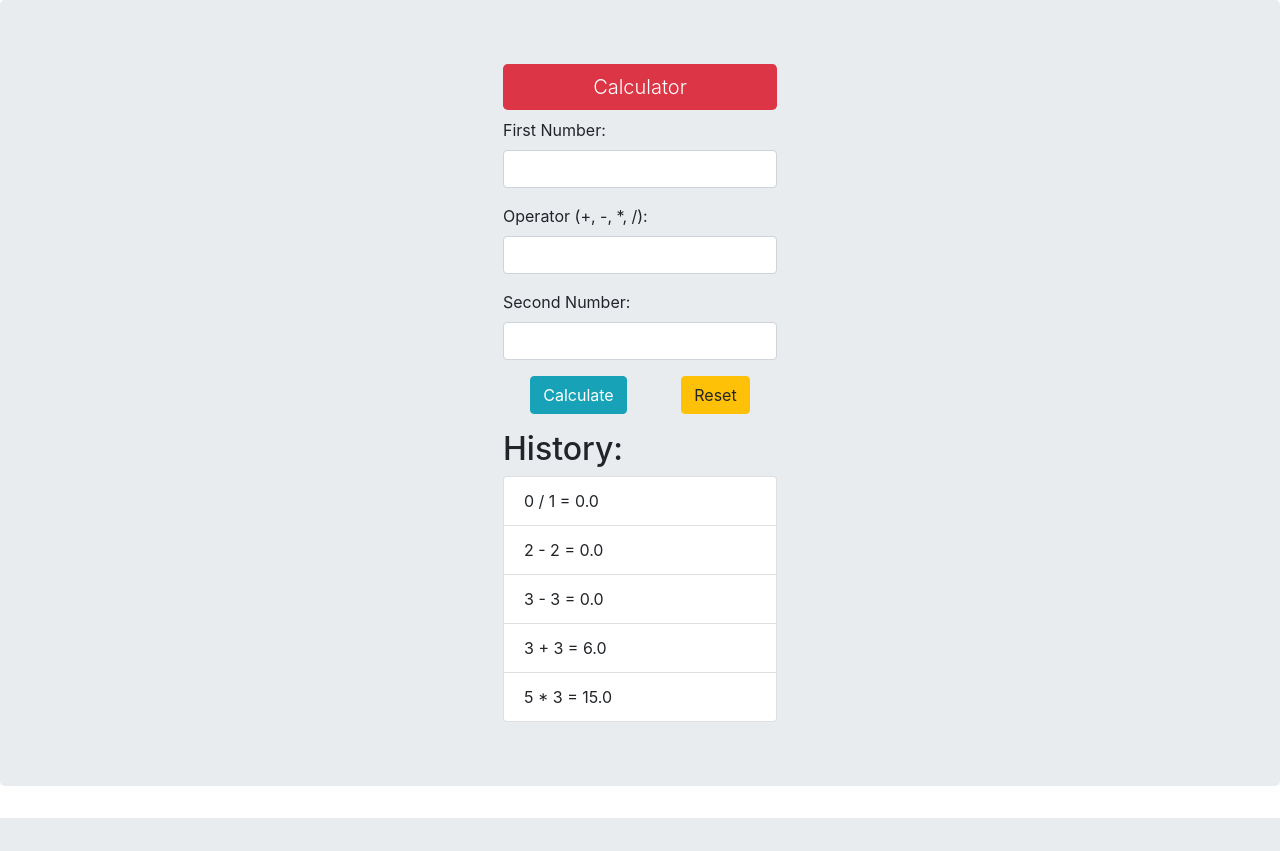
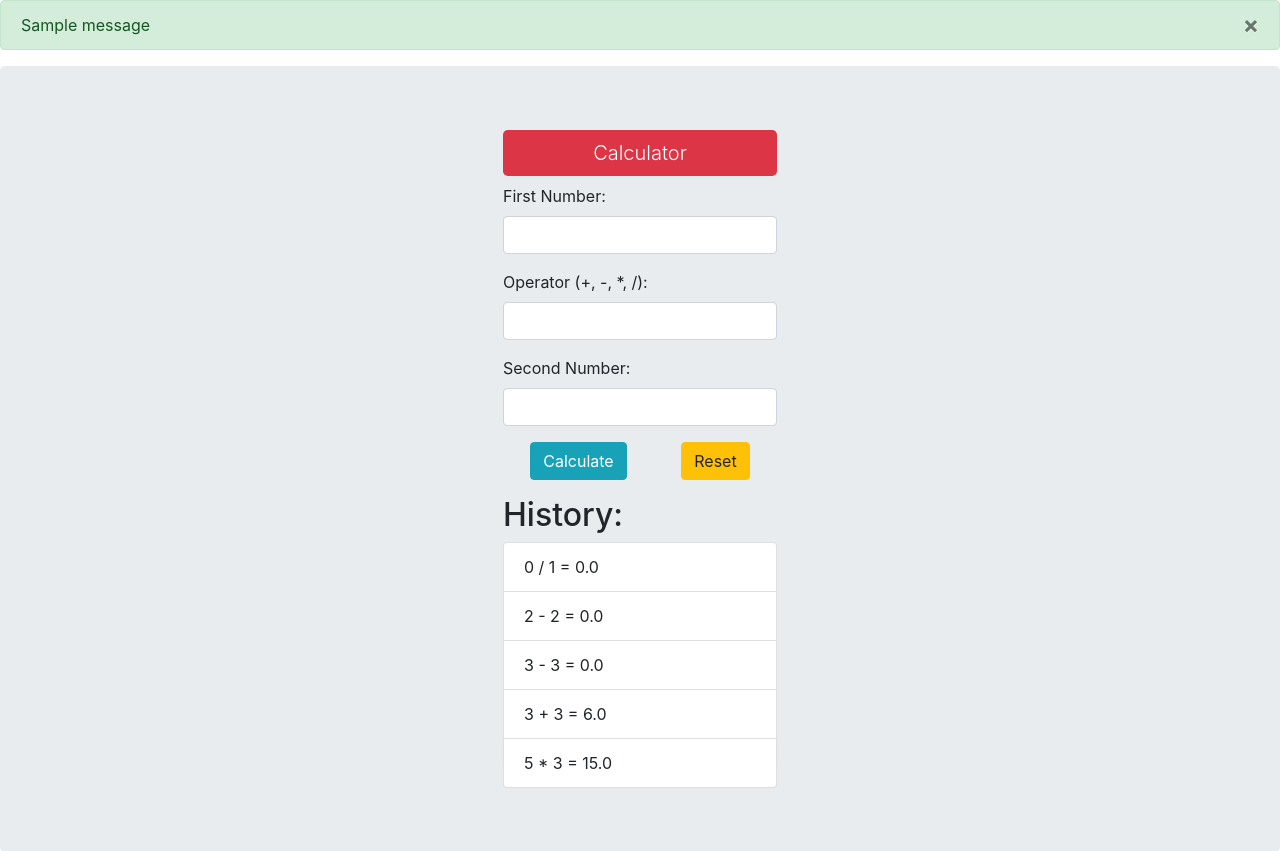
Before and after one commit to nekiwanuka/CI_CD_CALCULATOR, a Django app: page / in a window 1280 px wide. Shown: the top 851 px of the page. Before the commit the page ends 818 px from the top, so only its background shows below. Run offline with Django 4.2, Linux system fonts and the light colour scheme; data comes from the database, SQL or seed files in the repository; both versions use the stored data as it was after the commit; one stand-in notice (Sample message) is shown; some libraries are stand-ins or nearby versions.

Commit message:
Added the error messages in case of wrong syntax

```diff
--- a/calculator_app/templates/calculator.html
+++ b/calculator_app/templates/calculator.html
@@ -6,6 +6,12 @@
     <link rel="stylesheet" href="https://stackpath.bootstrapcdn.com/bootstrap/4.5.2/css/bootstrap.min.css">
 </head>
 <body>
+    {% for message in messages %}
+        <div class="alert alert-{{message.tags}}">
+            <button type="button" class="close" data-dismiss="alert" aria-label="Close"><span aria-hidden="true">&times;</span></button>
+            {{message}}
+        </div>
+    {% endfor %}
     <div class="d-flex justify-content-center jumbotron">
         <div class="col-3 align-items-center">
             <h1 class="text-center display-4  btn-danger btn-lg">Calculator</h1>
--- a/calculator_app/views.py
+++ b/calculator_app/views.py
@@ -1,5 +1,6 @@
 from django.shortcuts import render, redirect
 from .models import Calculation
+from django.contrib import messages
 
 def calculator(request):
     calculation_history = Calculation.objects.order_by('-id')[:5]
@@ -19,14 +20,15 @@ def calculator(request):
             if num2 != 0:
                 result = num1 / num2
             else:
-                result = "Error: Cannot divide by zero"
+                messages.error(request, 'Error: Cannot divide by zero')
+                return redirect('calculator')
         else:
-            result = "Invalid operator"
+            messages.error(request, 'Invalid Operator')
+            return redirect('calculator')
 
         # Save current calculation to the database
         calculation = Calculation(expression=f"{num1} {operator} {num2}", result=result)
         calculation.save()
-
         return redirect('calculator')
 
     return render(request, 'calculator.html', {'history': calculation_history})
```
Also changed, not shown: db.sqlite3.
